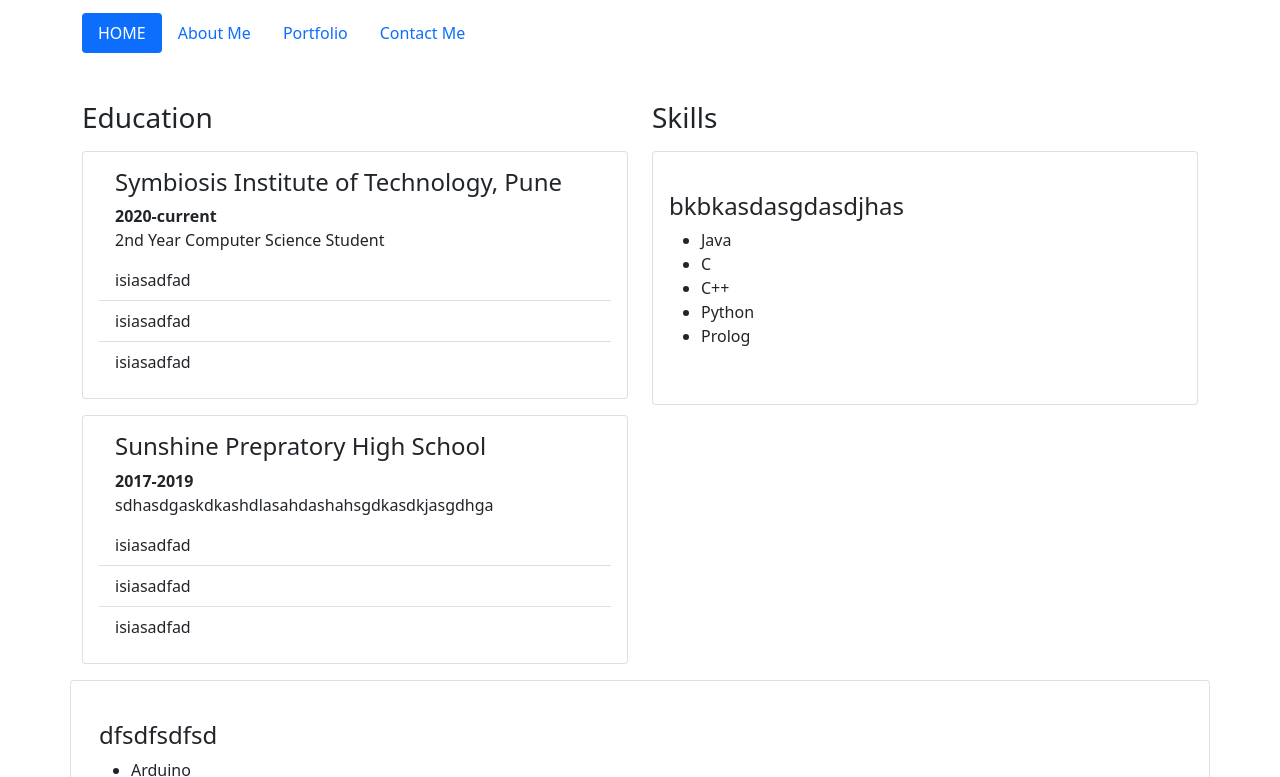
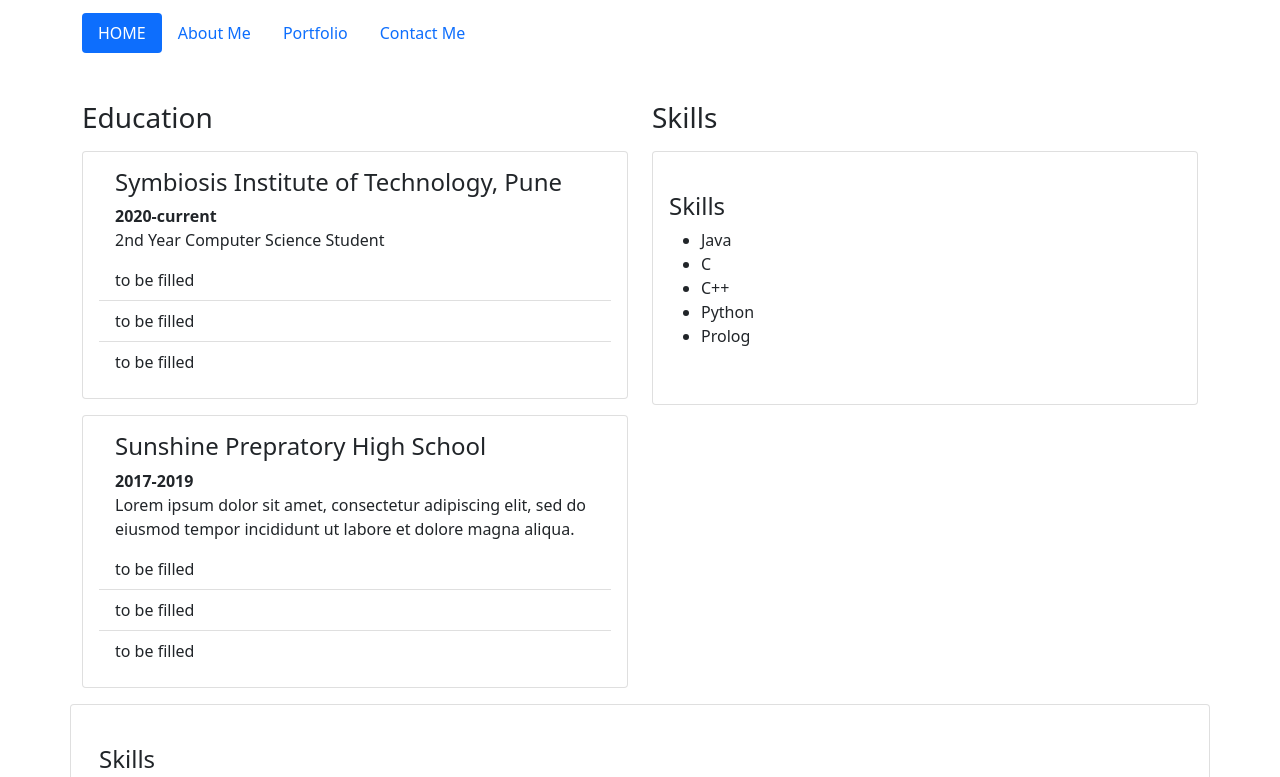
Before and after one commit to AkshanshSourabh/akshansh-portfolio, a plain HTML site: page index.html in a window 1280 px wide. Shown: the part 175-952 px from the top of the page. Drawn offline with nearby package versions, Linux system fonts and the light colour scheme.

Commit message:
Update index.html
// Skills changed
// Blank words added

```diff
--- a/index.html
+++ b/index.html
@@ -53,9 +53,9 @@
                             2nd Year Computer Science Student
                         </div>
                         <ul class = "list-group list-group-flush mt-2">
-                            <li class = "list-group-item">isiasadfad</li>
-                            <li class = "list-group-item">isiasadfad</li>
-                            <li class = "list-group-item">isiasadfad</li>
+                            <li class = "list-group-item">to be filled</li>
+                            <li class = "list-group-item">to be filled</li>
+                            <li class = "list-group-item">to be filled</li>
                         </ul>
                     </div>
                 </div>
@@ -64,12 +64,12 @@
                         <div class ="mx-3">
                             <h4>Sunshine Prepratory High School</h4>
                             <div><strong>2017-2019</strong></div>
-                            sdhasdgaskdkashdlasahdashahsgdkasdkjasgdhga
+                            Lorem ipsum dolor sit amet, consectetur adipiscing elit, sed do eiusmod tempor incididunt ut labore et dolore magna aliqua.
                         </div>
                         <ul class = "list-group list-group-flush mt-2">
-                            <li class = "list-group-item">isiasadfad</li>
-                            <li class = "list-group-item">isiasadfad</li>
-                            <li class = "list-group-item">isiasadfad</li>
+                            <li class = "list-group-item">to be filled</li>
+                            <li class = "list-group-item">to be filled</li>
+                            <li class = "list-group-item">to be filled</li>
                         </ul>
                     </div>
                 </div>
@@ -79,7 +79,7 @@
                 <div class = "card mb-4">
                     <div class = "card-body">
                         <dic class = "mx-4">
-                            <h4>bkbkasdasgdasdjhas</h4>
+                            <h4>Skills</h4>
                             <ul>
                                 <li>Java</li>
                                 <li>C</li>
@@ -93,7 +93,7 @@
                 <div class = "card mb-4">
                     <div class = "card-body">
                         <dic class = "mx-4">
-                            <h4>dfsdfsdfsd</h4>
+                            <h4>Skills</h4>
                             <ul>
                                 <li>Arduino</li>
                                 <li>Sql</li>
```
